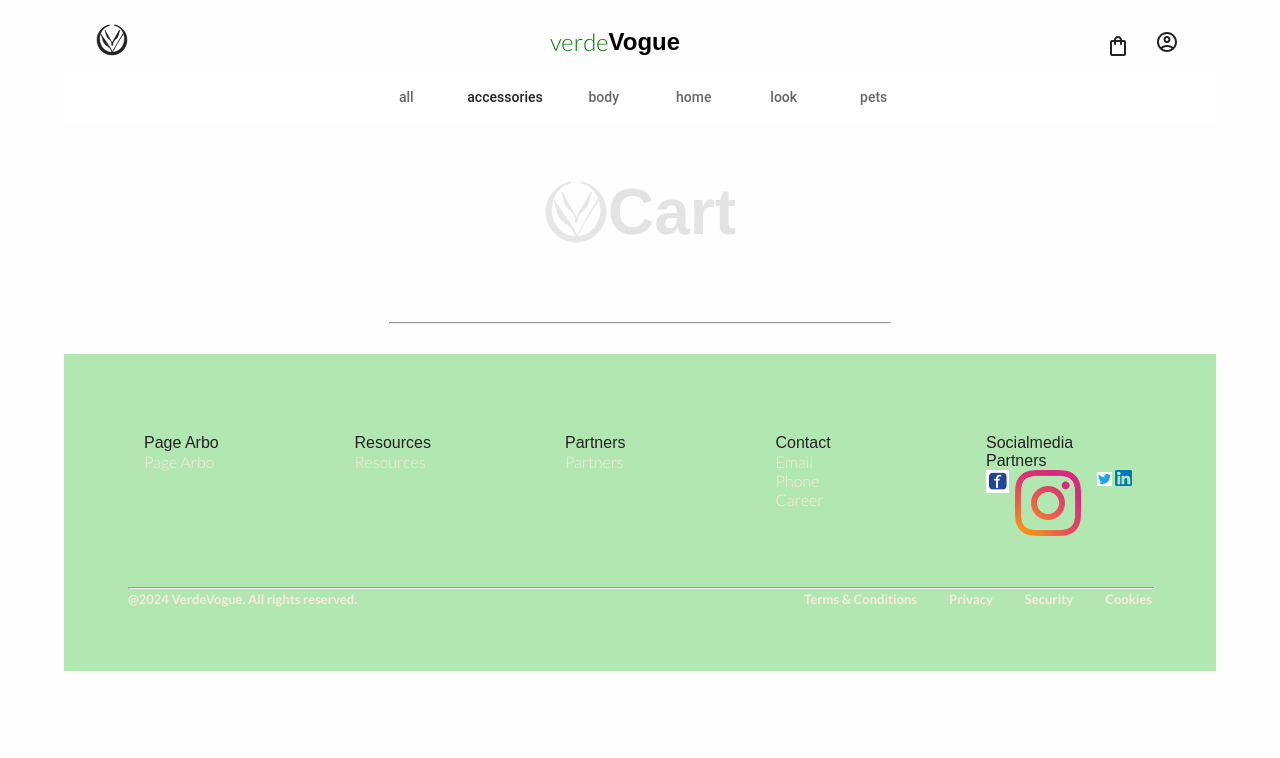
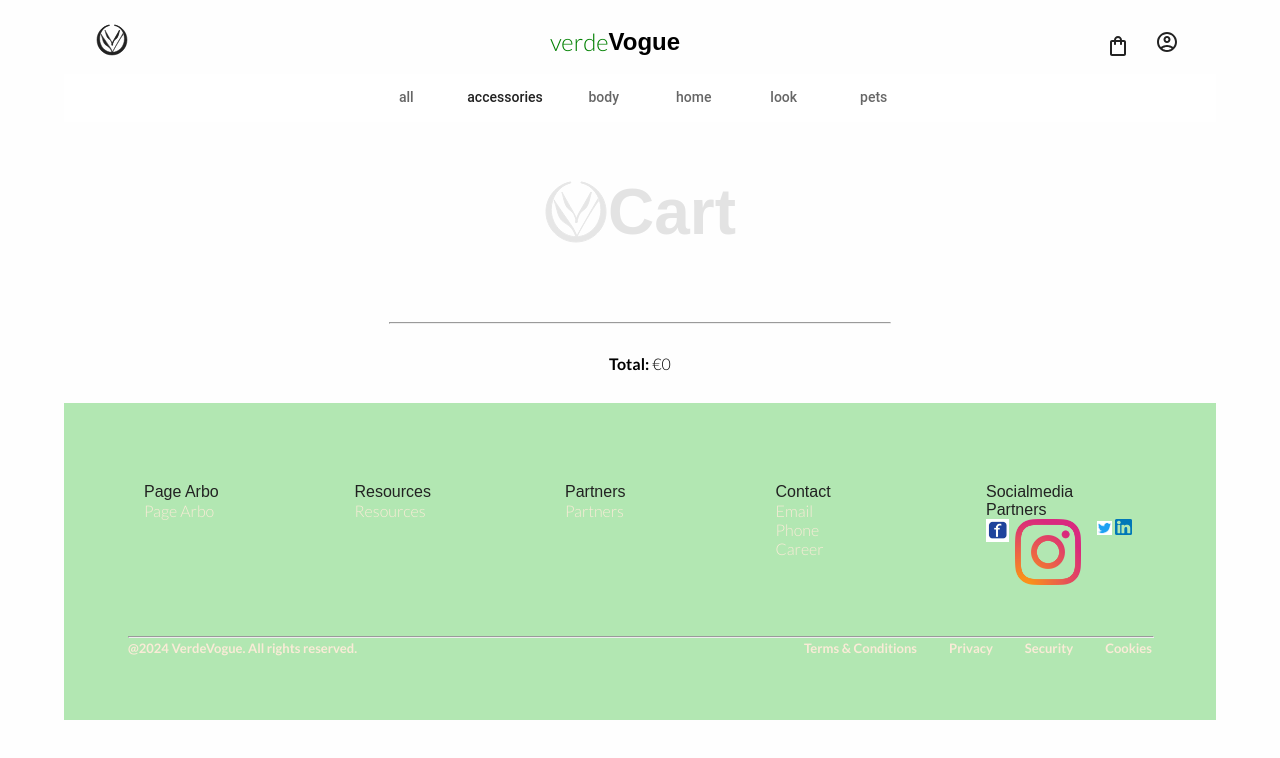
Before and after one commit to Idiru/IronHack-project-2-front, a React (Vite) app: page /cart in a window 1280 px wide. Shown: the top 758 px of the page. Built offline with nearby package versions, Linux system fonts and the light colour scheme; a web font is replaced by a local one.

Commit message:
total done

```diff
--- a/package.json
+++ b/package.json
@@ -22,7 +22,8 @@
     "react": "^18.2.0",
     "react-dom": "^18.2.0",
     "react-router-dom": "^6.22.3",
-    "react-social-icons": "^6.16.0"
+    "react-social-icons": "^6.16.0",
+    "uuid": "^9.0.1"
   },
   "devDependencies": {
     "@types/react": "^18.2.66",
--- a/src/App.css
+++ b/src/App.css
@@ -2,11 +2,16 @@
 * {
   margin: 0;
   padding: 0;
-  font-family: 'Lato', sans-serif;
+  font-family: "Lato", sans-serif;
   font-weight: 300;
 }
 
-h1, h2, h3, h4, h5, h6 {
+h1,
+h2,
+h3,
+h4,
+h5,
+h6 {
   font-family: "PT Sans Caption", sans-serif;
   font-weight: 400;
   color: #222;
@@ -21,7 +26,6 @@
 .header {
   padding: 10px 0;
 }
-
 
 /* =======PRODUCT PAGE======= */
 
@@ -59,29 +63,23 @@
   margin: 40px 0;
 }
 
-
-
 .content-container {
   display: flex;
   gap: 20px;
   flex-direction: column;
 }
 
-
 .hyperlink {
-  color: var(--primary-300)!important;
+  color: var(--primary-300) !important;
 }
 
-
 @media (min-width: 1080px) {
-
   .container-product-page {
     display: flex;
     justify-content: center;
     align-items: center;
     flex-direction: column;
   }
-
 
   .product-container {
     display: flex;
@@ -105,7 +103,6 @@
     object-fit: cover;
   }
 
-
   .recommendations {
     display: flex;
     flex-direction: column;
@@ -114,11 +111,10 @@
     padding: 50px;
   }
 
-  .container-recommendations{
+  .container-recommendations {
     display: flex !important;
     justify-content: center;
   }
-
 }
 
 body {
@@ -126,7 +122,7 @@
 }
 .tabs-bg {
   background-color: #fefefe;
-  border-bottom: '1px solid green';
+  border-bottom: "1px solid green";
 }
 
 /* ---ITEM-CARD--- */
@@ -157,14 +153,14 @@
   width: 200px;
   height: 150px;
   object-fit: cover;
-
 }
 
-.content-cart-item{
+.content-cart-item {
   width: 40%;
 }
 
-.cart-item-name {
+.cart-item-name,
+.total {
   font-weight: bold;
 }
 
@@ -172,3 +168,10 @@
   margin: 30px auto;
   width: 500px;
 }
+
+.cart-container-total {
+  display: flex;
+  justify-content: center;
+  align-items: center;
+  padding: 0 0 30px 0;
+}
--- a/src/components/CartContext.jsx
+++ b/src/components/CartContext.jsx
@@ -1,4 +1,6 @@
 import React, { createContext, useContext, useState, useEffect } from "react";
+import { v4 as uuidv4 } from 'uuid'; // Importe la fonction v4 et la renomme en uuidv4
+
 
 //We create a "cart context" to use it everywhere in the app into children components
 const CartContext = createContext();
@@ -19,7 +21,7 @@
     setCart((prevCart) => {
       const newCart = [...prevCart];
       for (let i = 0; i < quantity; i++) { //Add an object for each quantity
-        newCart.push({ ...item });
+        newCart.push({ ...item, item_uuid: uuidv4()});
       }
       return newCart;
     });
--- a/src/components/CartList.jsx
+++ b/src/components/CartList.jsx
@@ -10,11 +10,11 @@
     <div className="container-cart-list">
     {cart.map((product)=> {
       return (
-        <div key={product.item_id} className="cart-item">
+        <div key={product.item_uuid} className="cart-item">
         <img src={product.item_image_url} alt="item-image" />
         <div className="content-cart-item">
           <p className="cart-item-name">{product.item_name}</p>
-          <p>{product.item_price} x {product.quantityProduct}</p>
+          <p>{product.item_price}</p>
         </div>
       </div>
       )
--- a/src/pages/CartPage.jsx
+++ b/src/pages/CartPage.jsx
@@ -1,8 +1,20 @@
 import MainTitle from "../components/MainTitle";
 import CartList from "../components/CartList";
 import icono from "../assets/icono.svg";
+import { useCart } from "../components/CartContext";
 
 export default function CartPage() {
+  const { cart } = useCart();
+
+  const total = cart.reduce((acc, item) => {
+    const price = parseFloat(
+      item.item_price.replace("€", "").replace(",", ".")
+    ); //We should update the json to use only numbers
+    return acc + price;
+  }, 0);
+
+  console.log(total);
+
   return (
     <div>
       <MainTitle>
@@ -16,7 +28,12 @@
       <div className="cart-container">
         <CartList />
         <hr className="cart-divider" />
-
+        <div className="cart-container-total">
+          <p>
+            <span className="total">Total: </span>
+            €{total}
+          </p>
+        </div>
       </div>
     </div>
   );
```
Also changed, not shown: 1 other file (tests, documents, lock files or other folders).
